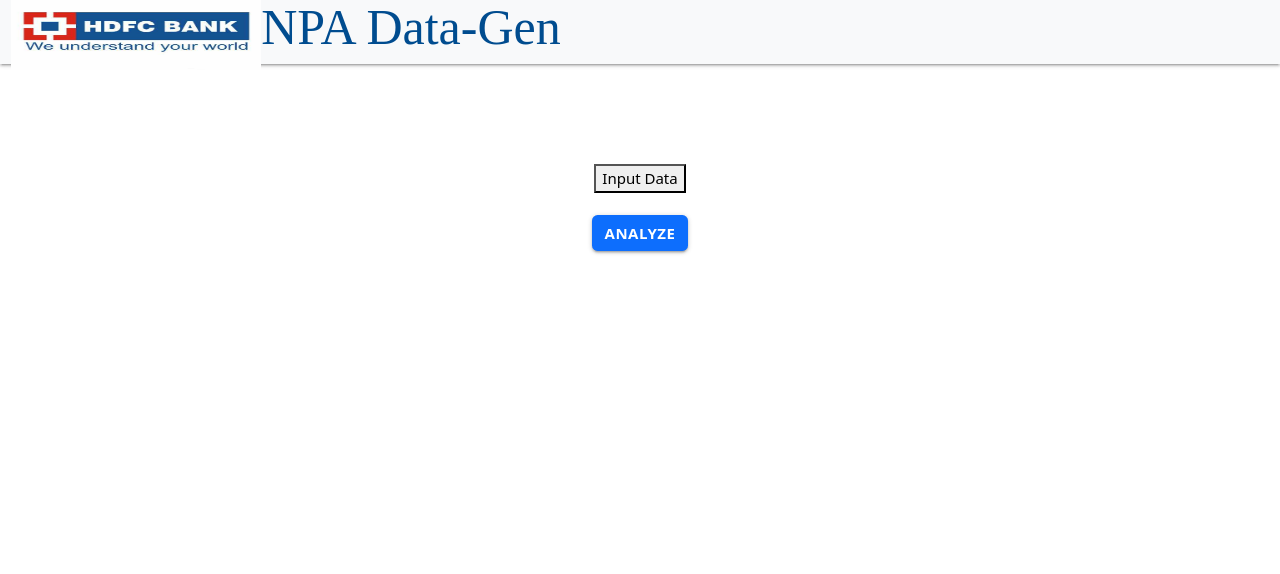
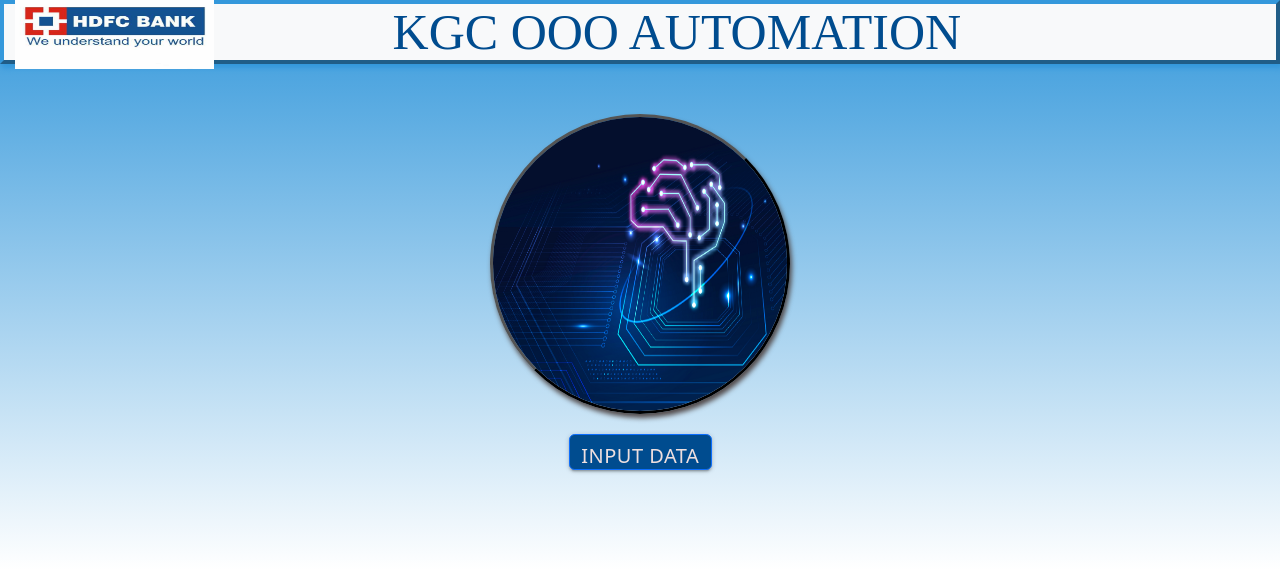
Before and after one commit to Ajoyabhi/flask_n_update, a Flask app: page / in a window 1280 px wide. Shown: the top 574 px of the page. Run offline with Flask 3, Linux system fonts and the light colour scheme; some libraries are stand-ins or nearby versions.

Commit message:
first commit

```diff
--- a/app.py
+++ b/app.py
@@ -33,19 +33,19 @@
         zip_file=request.files['zip_']
         zip_file.save(os.path.join('./', zip_file.filename))
 
-        day, result = collections_npa(zip_file.filename)
-        return render_template('download.html', filename = f'final_file_{day}.xlsx')
+        day, result = 12, 24
+        return render_template('download.html', filename = zip_file.filename)
 
 @app.route('/download/<filename>', methods=['GET', 'POST'])
-def download_a(filename):
+def download(filename):
     print(filename)
     print('hello')
-    @after_this_request
-    def remove_file(response):
-        os.remove(filename)
-#         for e_f in glob.glob('*.zip'):
-#             os.remove(e_f)
-        return response
+#     @after_this_request
+#     def remove_file(response):
+#         os.remove(filename)
+# #         for e_f in glob.glob('*.zip'):
+# #             os.remove(e_f)
+#         return response
 #     def remove_file(response):
 #         try:
 #             print("REMOVE FILE Function")
--- a/static/css/main.js
+++ b/static/css/main.js
@@ -34,15 +34,34 @@
 }
 
 
- // Function to open the popup
+// Function to open the popup
 function openPopup() {
     document.getElementById('popupContainer').style.display = 'flex';
+    var popupContent = document.querySelector('.popup-content');
+    var rightDiv = document.getElementById('right1');
+    var leftDiv = document.getElementById('right2');
+
+    popupContent.classList.add('show');
+    rightDiv.classList.add('show');
+    leftDiv.classList.add('show');
 }
 
-  // Function to close the popup
+
+// Function to close the popup
 function closePopup() {
     document.getElementById('popupContainer').style.display = 'none';
+    var popupContent = document.querySelector('.popup-content');
+    var rightDiv = document.getElementById('right1');
+    var leftDiv = document.getElementById('right2');
+
+    popupContent.classList.remove('show');
+    rightDiv.classList.remove('show');
+    leftDiv.classList.remove('show');
 }
 
   // Event listener for the open popup button
 document.getElementById('openPopupButton').addEventListener('click', openPopup);
+
+
+var openPopupButton = document.getElementById('openPopupButton');
+openPopupButton.addEventListener('click', openPopup);
--- a/static/css/style.css
+++ b/static/css/style.css
@@ -1,10 +1,27 @@
+body {
+
+    background-image: linear-gradient(#3498db, white);
+    background-size: cover;
+    background-position: center;
+    background-repeat: no-repeat;
+}
+
+
+.navbar{
+    border: 4px solid #3498db;
+    box-shadow: 2px 4px 5px #3498db;
+    border-style: outset;
+
+}
+
+
 .container {
     justify-content: center;
     align-items: center;
     height: auto;
     margin-top: 100px;
+}
 
-  }
 .portrait-crop
 {
     overflow: hidden;
@@ -12,8 +29,8 @@
 
 .portrait-crop img
 {
-    margin-bottom: -30px;
-    margin-top: -20px;
+    margin-bottom: -50px;
+    margin-top: -50px;
 
 }
 
@@ -36,13 +53,21 @@
 }
 
 #heading {
-    color: #004c8f;
+    color: #004c8f !important;
     font-family: 'Times New Roman', 'Lobster', cursive;
     font-size: 50px;
     text-align: center;
-    margin-top: 0%;
+    margin-top: 0;
+    margin-left: 10vw;
+}
 
+.navbar-brand {
+    display: inline-block;
+    width: 100%;
+    text-align: center;
 }
+
+
 
 .spinner-container {
     display: flex;
@@ -98,7 +123,7 @@
     height: 100%;
     background-color: rgba(0, 0, 0, 0.5);
     display: flex;
-    justify-content: center;
+    justify-content: space-around;
     align-items: center;
     z-index: 999;
     display: none;
@@ -106,13 +131,26 @@
 
   /* Styles for the popup content */
 .popup-content {
-    background-color: #f5f5f5;
+    background-color: rgb(182, 182, 207);
     padding: 20px;
-    max-width: 500px;
     border-radius: 5px;
     text-align: center;
     position: relative;
+    opacity: 0;
+    transform: translateX(-100%);
+    transition: opacity 0.3s, transform 0.3s;
+
 }
+
+.popup-content.show {
+    opacity: 1;
+    transform: translateX(0);
+    height: 80vh;
+    width: 80vw;
+}
+
+
+
 
 
 .close-button {
@@ -120,7 +158,146 @@
     top: 22px;
     right: 20px;
     background: none;
-    border: none;
     color: #000;
     cursor: pointer;
+    border: 1px solid rgb(30, 9, 9);
+    border-style: outset;
+    box-shadow: 2px 2px 2px;
 }
+
+.close-button:hover{
+    transform: scale(1.1, 1.2);
+}
+
+
+#parallel-divs{
+    display: flex;
+    justify-content: space-around;
+    align-items: flex-start;
+    height: 500px;
+}
+
+.inputbutton{
+    display: flex;
+    flex-direction: column;
+    align-items: center;
+    justify-content: center;
+}
+.inputbutton img{
+    margin-top: 50px;
+    width: 300px;
+    height: 300px;
+    border: 3px solid black;
+    border-radius: 50%;
+    border-style: outset;
+    box-shadow: 2px 4px 5px #534b4b;
+}
+
+
+
+#openPopupButton {
+    margin-top: 20px;
+    font-size: 20px;
+}
+
+#right1{
+    border: 1px solid grey;
+    font-size: 20px;
+    border-width: 3px;
+    border-style: outset;
+    border-color: #3498db;
+    padding: 10px;
+    justify-content: space-between;
+    width: 30%;
+    height: 50%;
+    margin: auto;
+    margin-left: 20px;
+    border-radius: 12px;
+    box-shadow: 2px 4px 5px #3498db;
+}
+#right1:hover{
+    transform: scale(1.1,1.1);
+}
+
+#right2{
+    border: 1px solid grey;
+    padding-bottom: 0px;
+    border-width: 3px;
+    border-style: outset;
+    border-color: #3498db;
+    margin: auto;
+    margin-left: 20px;
+    margin-right: 0px;
+    height: 70%;
+    justify-content: space-between;
+    width: 55%;
+    margin-right: 70px;
+    border-radius: 12px;
+    box-shadow: 2px 4px 5px #3498db;
+}
+
+#right2:hover{
+    transform: scale(1.1,1.1);
+}
+
+.right {
+    opacity: 0;
+    transform: translateX(100%);
+    transition: opacity 0.3s, transform 1s;
+}
+
+.right.show {
+    opacity: 1;
+    transform: translateX(0);
+}
+
+.left {
+    opacity: 0;
+    transform: translateX(-100%);
+    transition: opacity 0.3s, transform 1s;
+}
+
+.left.show {
+    opacity: 1;
+    transform: translateX(0);
+}
+
+
+.btn-3d {
+    position: relative;
+    overflow: hidden;
+    transform: perspective(100px);
+    transition: all 0.3s;
+    color: #eedfdf;
+    z-index: 1;
+    margin-top: 20px;
+    background-color: #004c8f;
+
+}
+
+#download1:hover{
+    transform: scale(1.1, 1.2);
+    transition: 0.3s;
+}
+
+.btn-3d::before {
+    content: "";
+    position: absolute;
+    background-color: rgba(0, 0, 0, 0.3);
+    top: 100%;
+    left: 0;
+    width: 100%;
+    height: 0;
+    transform: skewY(-10deg);
+    transition: all 0.3s;
+    z-index: -1;
+}
+
+.btn-3d:hover {
+    transform: perspective(100px) rotateX(3deg) translateY(-10px);
+    background-color: #6e54bc;
+}
+
+.btn-3d:hover::before {
+    height: 200%;
+}
--- a/templates/download.html
+++ b/templates/download.html
@@ -29,11 +29,11 @@
     <div class="col s12 m3">
       <div class="services-container center-align">
         <h3 style="font-family: 'Merriweather', serif">
-          NPA file is generated, Click <b>download file</b> to download
+          NPA file is generated, Click <div style="margin-top: 5px;"><b>download file</b> to download</div>
         </h3>
 
         <a
-          href="{{ url_for('download_a', filename = filename) }}"
+          href="{{ url_for('download', filename = filename) }}"
           id="test"
           hidden
           >download Excel</a
@@ -43,6 +43,7 @@
           type="button"
           onclick="document.getElementById('test').click()"
           style="background: #004c8f"
+          id="download1"
         >
           <strong>Download file</strong>
         </button>
--- a/templates/index.html
+++ b/templates/index.html
@@ -4,7 +4,7 @@
     <meta charset="UTF-8" />
     <meta name="viewport" content="width=device-width, initial-scale=1.0" />
     <meta http-equiv="X-UA-Compatible" content="ie=edge" />
-    <title>NPA Data-Gen</title>
+    <title>KGC OOO AUTOMATION</title>
     <link rel="stylesheet" href="static/css/materialize.min.css" />
     <link rel="stylesheet" href="static/css/bootstrap-4-utilities.min.css" />
     <link
@@ -26,15 +26,14 @@
   </head>
 
   <body>
-    <header><nav class="navbar navbar-expand-lg bg-light">
-        <div class="container-fluid portrait-crop"  >
-          <div class="d-flex align-items-center">
-            <img src="/static/css/hdfc-bank-jobs.jpg" alt="HDFC Bank" width="250" height="100" />
-            <div class="mr-4">
+      <header>
+        <nav class="navbar navbar-expand-lg bg-light">
+        <div class="container-fluid portrait-crop">
+          <div class="d-flex align-items-center justify-content-center">
+            <img src="/static/css/hdfc-bank-jobs.jpg" alt="HDFC Bank" width="300" height="100" />
             <a class="navbar-brand" id="heading" href="#">
-                NPA Data-Gen
+              KGC OOO AUTOMATION
             </a>
-            </div>
           </div>
 
           <button class="navbar-toggler" type="button" data-bs-toggle="collapse" data-bs-target="#navbarSupportedContent" aria-controls="navbarSupportedContent" aria-expanded="false" aria-label="Toggle navigation">
@@ -46,20 +45,29 @@
           </div>
         </div>
       </nav>
+
     </header>
+    <div class="container1 text-center">
+        <div class="inputbutton">
+            <img src="../static/css/ai-technology-brain-background-digital-transformation-concept.jpg" alt="">
+            <!-- <button id="openPopupButton" >Input Data</button> -->
+            <button id="openPopupButton" class="btn btn-primary btn-3d">Input Data</button>
+        </div>
+    </div>
+
 
 
     <div class="container text-center">
-
-
-          <button id="openPopupButton" >Input Data</button>
         <div class="popup-container" id="popupContainer">
             <div class="popup-content">
              <button class="close-button" onclick="closePopup()">Close</button>
              <form class="full border" name="form" method="POST" enctype="multipart/form-data">
-                <section style="background: white">
-                      <h4>NPA-Raw-Zipped Folder</h4>
-                      <p>Please input zip-file containing CTG, Recovery and Web-RPM query output file</p>
+                   <section style="background: rgb(182, 182, 207); color:black" id="parallel-divs">
+
+
+                        <div class="right show" id="right1">
+                            <h4 >NPA-Raw-Zipped Folder</h4>
+                            <p style="font-size: 15px;">Please input zip-file containing CTG, Recovery and Web-RPM query output file</p>
                             <input
                                 style="display: none"
                                 type="file"
@@ -71,47 +79,36 @@
                                 class="btn bg-primary"
                                 type="button"
                                 onclick="document.getElementById('zip').click()"
-                          style="background: #004c8f"
+                                style="background: #004c8f; margin-top: 20px;"
                             >
                                 <strong>Choose file</strong>
                             </button>
-                      <div class="btn btn-secondary">
-                          <label for="datepicker"></label>
-                          <input type="date" id="datepicker">
-                      </div>
-                      <div class="btn btn-secondary">
-                          <label for="datepicker"></label>
-                          <input type="date" id="datepicker">
-                      </div>
-
-                      </div>
-                      </div>
-                      <br/>
-                      <br/>
-
-                      <button class="btn bg-primary s12 m2 text-center" style="color: white; background: #004c8f" type="submit" value="Analyze" name="Analyze" onclick="showSpinner()">
+                            <button class="btn bg-primary s12 m2 text-center" style="background: #004c8f; margin-top: 20px;" type="submit" value="Analyze" name="Analyze" onclick="showSpinner()">
                                 <strong id="analyzeButtonText">Analyze</strong>
                                 <div class="spinner-container" id="spinnerContainer" style="display: none;">
                                 <div class="spinner"></div>
                                 </div>
                             </button>
+                        </div>
+                        <div class="left show" id="right2">
+                            <ul id="animation-list" style="padding-left: 0; padding-bottom:0; list-style-position: inside;">
+                                <li style="font-size: 20px; font-family: 'Merriweather', serif">Takes zipped-folder as input, which contains CTG, Recovery, and Web-RPM query output-files generated from CADEX</li>
+                                <li style="font-size: 20px; font-family: 'Merriweather', serif">Generates NPA-Status Data</li>
+                                <li style="font-size: 20px; font-family: 'Merriweather', serif">If the date is NOT 1st (SOM), then SOM-file should also be included in the zipped-folder</li>
+                                <li style="font-size: 20px; font-family: 'Merriweather', serif">Zip-file (.zip) extension is allowed, .7z, etc. formats are not allowed.</li>
+                                <li style="font-size: 20px; font-family: 'Merriweather', serif">Kindly make sure that files uploaded are of the same timeline.</li>
+                              </ul>
+                        </div>
+                      <br/>
+                      <br/>
+
+
                     </section>
               </form>
             </div>
         </div>
     </div>
-
-    <footer class="footer">
-        <div class="services-container center-align">
-          <ul id="animation-list" style="padding-left: 0; list-style-position: inside;">
-            <li style="font-size: 15px; font-family: 'Merriweather', serif">Takes zipped-folder as input, which contains CTG, Recovery, and Web-RPM query output-files generated from CADEX</li>
-            <li style="font-size: 15px; font-family: 'Merriweather', serif">Generates NPA-Status Data</li>
-            <li style="font-size: 15px; font-family: 'Merriweather', serif">If the date is NOT 1st (SOM), then SOM-file should also be included in the zipped-folder</li>
-            <li style="font-size: 15px; font-family: 'Merriweather', serif">Zip-file (.zip) extension is allowed, .7z, etc. formats are not allowed.</li>
-            <li style="font-size: 15px; font-family: 'Merriweather', serif">Kindly make sure that files uploaded are of the same timeline.</li>
-          </ul>
     </div>
-      </footer>
 
 
     <!-- </script> -->
```
Also changed, not shown: static/css/ai-technology-brain-background-digital-transformation-concept.jpg (added), 2 other files. Lines whose indentation alone changed are shown as unchanged.
